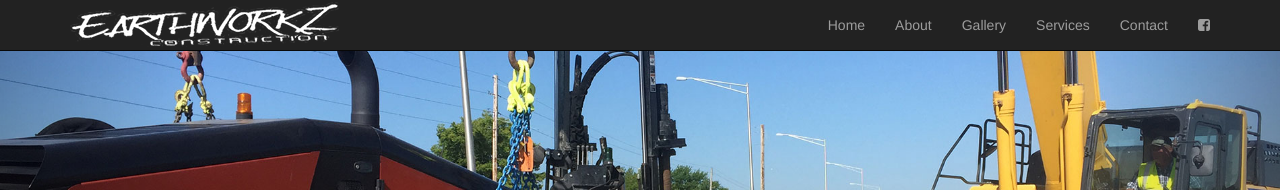
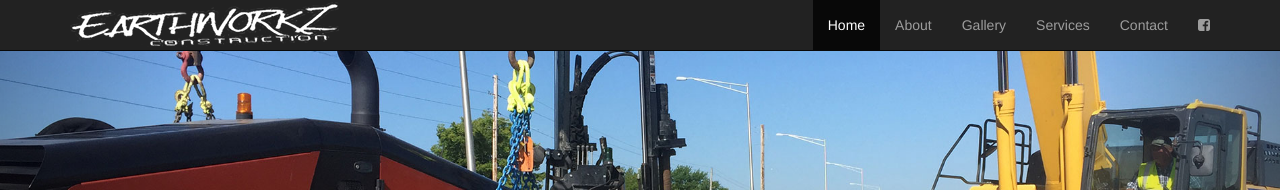
Before and after one commit to zachdyerdesign/earthworkzkc, a Jekyll site: the page built from index.html, in a window 1280 px wide. Shown: the top 190 px of the page. Built offline with Jekyll 4.4.1, drawn with Linux system fonts in a browser that asks for light colours.

Commit message:
fixed menu link for home page

```diff
--- a/_includes/header.html
+++ b/_includes/header.html
@@ -14,8 +14,8 @@
         <!-- Collect the nav links, forms, and other content for toggling -->
         <div class="collapse navbar-collapse" id="bs-example-navbar-collapse-1">
             <ul class="nav navbar-nav navbar-right">
-                <li {% if page.url == "/home" %}class="active"{% endif %}>
-                    <a href="home">Home</a>
+                <li {% if page.url == "/" %}class="active"{% endif %}>
+                    <a href="/">Home</a>
                 </li>
                 <li {% if page.url == "/about" %}class="active"{% endif %}>
                     <a href="about">About</a>
```
